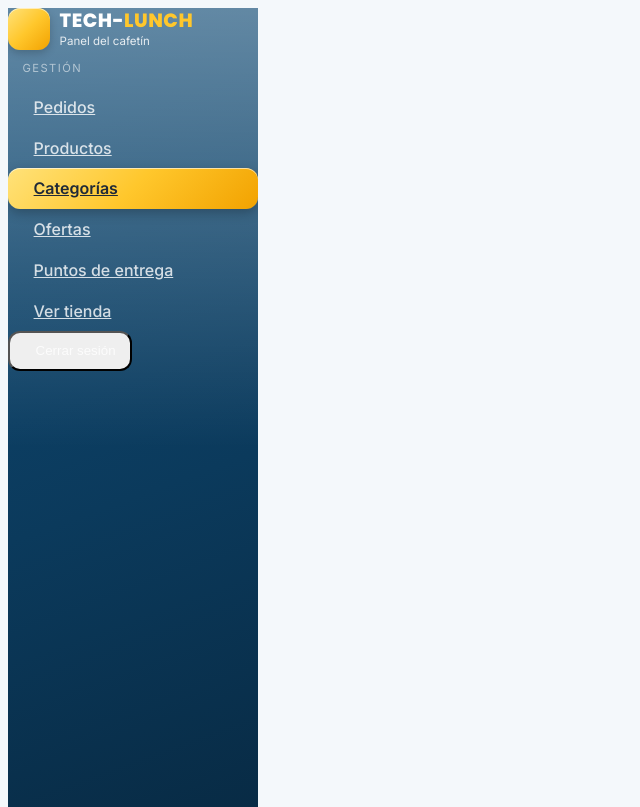
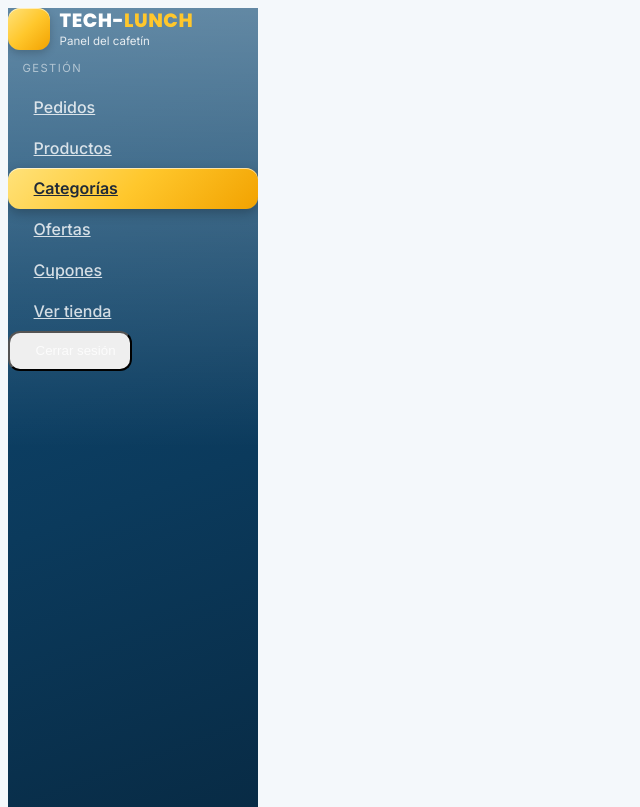
Before and after one commit to lucyvalcarcel-blip/tech-lunch, a Laravel app: page /admin/categorias in a window 1280 px wide. Shown: the top 807 px of the page, without its empty margins (0-640 px from the left). Run offline with Laravel 12, Linux system fonts and the light colour scheme; a user stored in the database is signed in; data comes from the database, SQL or seed files in the repository; style sheets or scripts are compiled from the project's sources; parts of the project's set-up code (start-up, migrations or seed data) failed here and were passed over.

Commit message:
Cambia Puntos de entrega por Cupones en el menú del panel

```diff
--- a/resources/views/layouts/admin.blade.php
+++ b/resources/views/layouts/admin.blade.php
@@ -19,7 +19,7 @@
             ['ruta' => 'admin.productos.index', 'icono' => 'bi-box-seam', 'texto' => 'Productos'],
             ['ruta' => 'admin.categorias.index', 'icono' => 'bi-tags', 'texto' => 'Categorías'],
             ['ruta' => 'admin.ofertas.index', 'icono' => 'bi-percent', 'texto' => 'Ofertas'],
-            ['ruta' => 'admin.puntos.index', 'icono' => 'bi-geo-alt', 'texto' => 'Puntos de entrega'],
+            ['ruta' => 'admin.cupones.index', 'icono' => 'bi-ticket-perforated', 'texto' => 'Cupones'],
         ];
     @endphp
 
```
